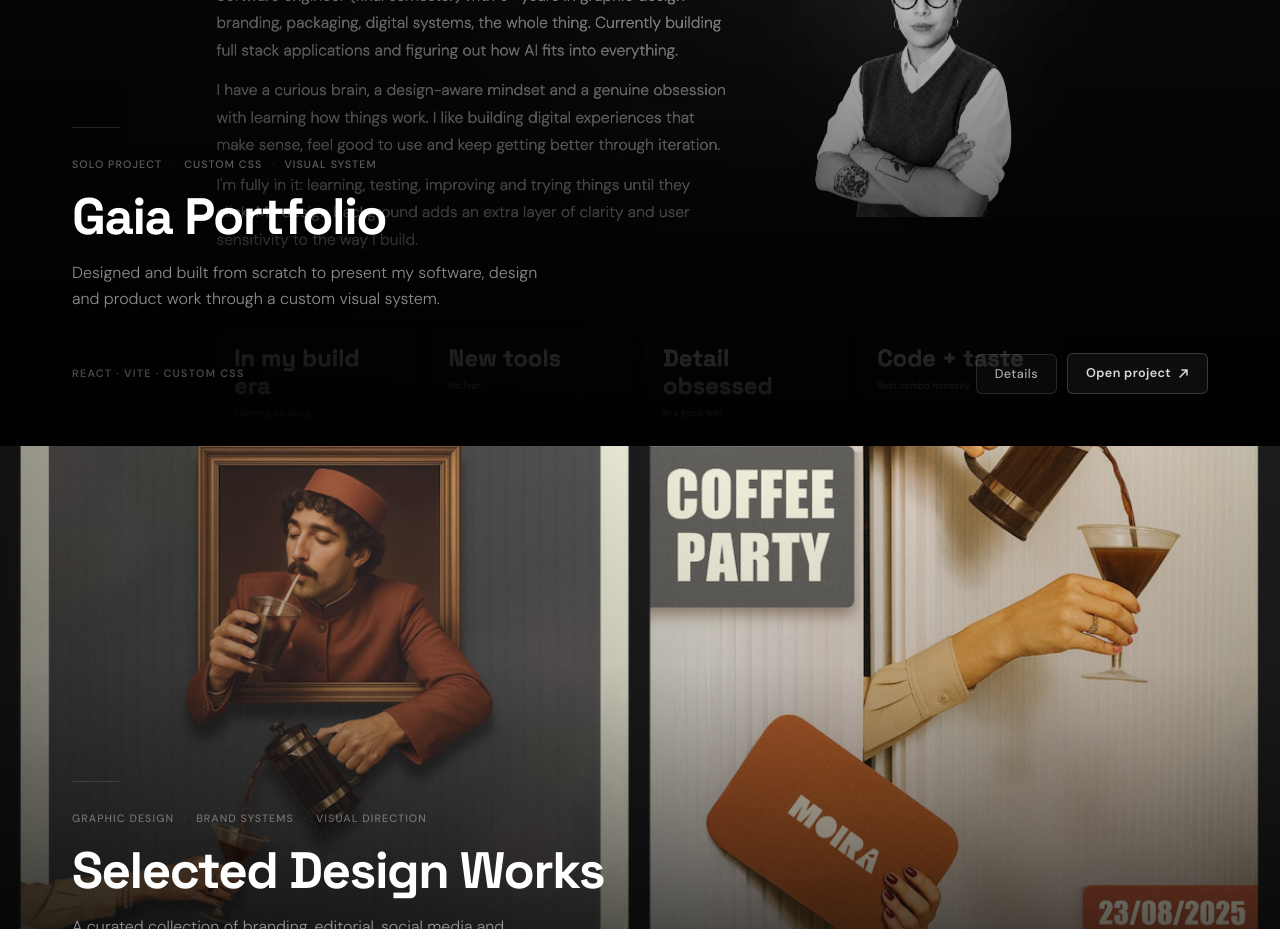
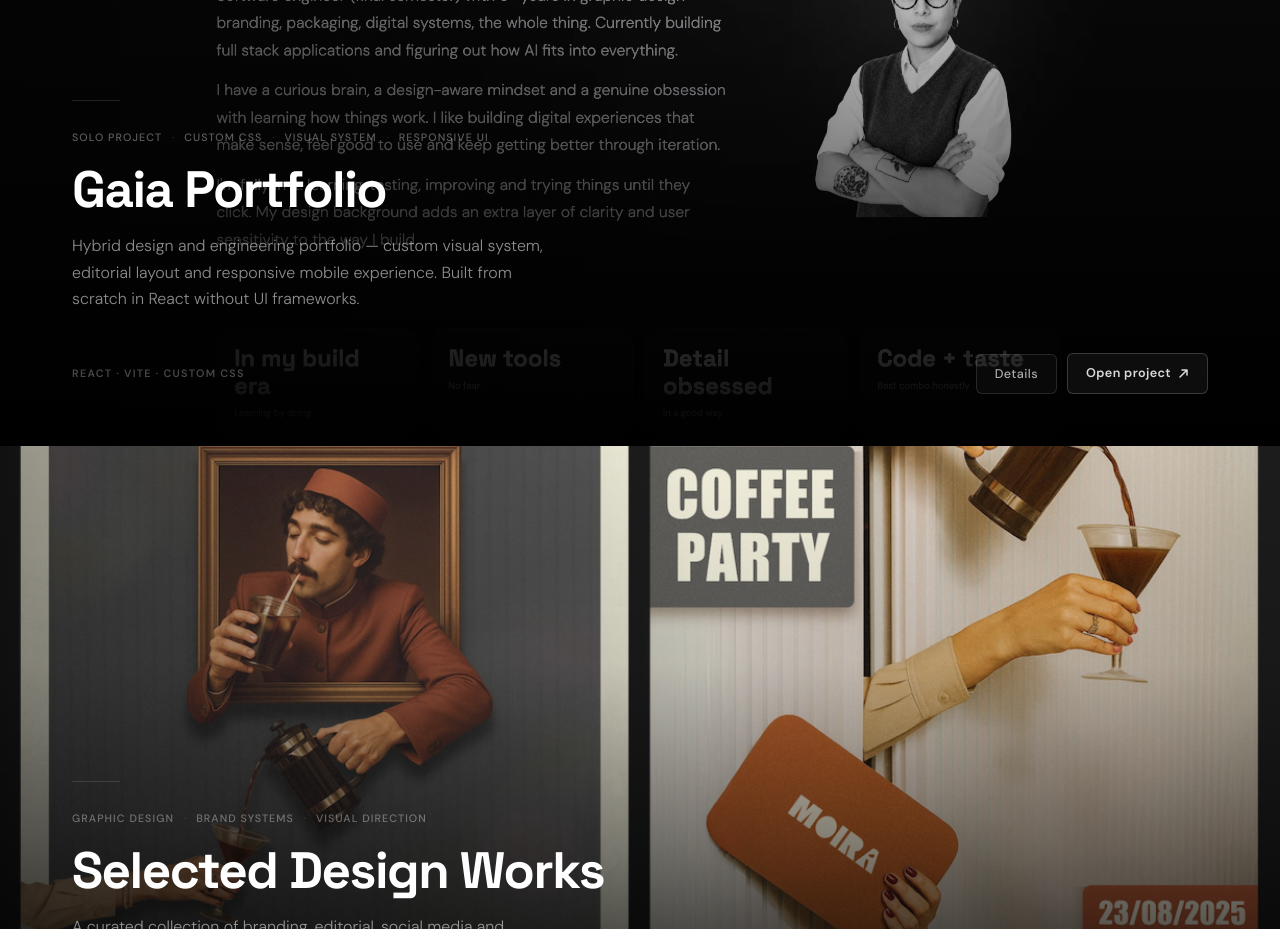
Before and after one commit to GaiaGomez/gaia-gomez-portfolio, a React (Vite) app: page / in a window 1280 px wide. Shown: the part 2740-3669 px from the top of the page. Built offline with nearby package versions, Linux system fonts and the light colour scheme.

Commit message:
Update portfolio README and case study copy

```diff
--- a/src/data/projects.js
+++ b/src/data/projects.js
@@ -56,27 +56,28 @@ export const projects = [
   {
     id: 3,
     title: "Gaia Portfolio",
-    description: "Designed and built from scratch to present my software, design and product work through a custom visual system.",
-    link: "https://gaiagomezportfolio.vercel.app/",
+    description: "Hybrid design and engineering portfolio — custom visual system, editorial layout and responsive mobile experience. Built from scratch in React without UI frameworks.",
+    link: "https://gaiagomez.com",
     image: "/projects/portfolio.webp",
     drawer: {
-      subtitle: "Lightweight React + Vite site with zero dependencies on UI frameworks",
-      meta: "Solo project · Custom CSS · Visual system",
+      subtitle: "Personal brand system and frontend architecture, built from scratch",
+      meta: "Solo project · Custom CSS · Visual system · Responsive UI",
       snapshot: {
-        role: "Solo developer",
-        focus: "Portfolio system",
+        role: "Design + engineering",
+        focus: "Brand system · Frontend",
         stack: "React · Vite · Custom CSS",
       },
-      challenge: "Most portfolio templates add unnecessary dependencies and hide actual frontend decisions.",
-      solution: "A lightweight React app with custom CSS, componentized sections and a visual system built from scratch.",
+      challenge: "A portfolio template doesn't communicate the design-engineering overlap that defines the work inside it.",
+      solution: "A fully custom React site with a deliberate visual system — type scale, color tokens, spacing rhythm, motion — and a mobile experience treated as a first-class layout rather than a scaled-down version of desktop.",
       decisions: [
-        { title: "No UI framework", text: "Custom styling instead of Tailwind or component libraries." },
-        { title: "Component-driven structure", text: "Data and presentation are separated for easier editing." },
-        { title: "Lightweight deployment", text: "Static Vercel deployment with minimal runtime complexity." },
+        { title: "No UI framework", text: "Custom CSS from scratch gives direct control over every layout, spacing and motion decision." },
+        { title: "Editorial project layout", text: "Full-bleed cinematic rows on desktop collapse into unified image + content cards on mobile, each with its own rounded border, shadow and gradient overlay." },
+        { title: "Staggered scroll reveal", text: "Intersection Observer triggers per-card entrance animations — card, content, then buttons — with delays tuned per element and full prefers-reduced-motion support." },
+        { title: "Optimized assets", text: "All images are WebP with explicit sizing. Portrait is B&W via CSS filter with a radial glow layer — no extra images." },
       ],
       stack: ["React 19", "Vite 7", "Custom CSS", "Vercel"],
-      shows: "Frontend fundamentals, design judgment and full ownership of the visual layer.",
-      url: "https://gaiagomezportfolio.vercel.app/",
+      shows: "Design judgment applied at the code level — visual systems, responsive architecture, motion and frontend fundamentals without abstraction layers.",
+      url: "https://gaiagomez.com",
     },
   },
   {
```
Also changed, not shown: 1 other file (tests, documents, lock files or other folders).
